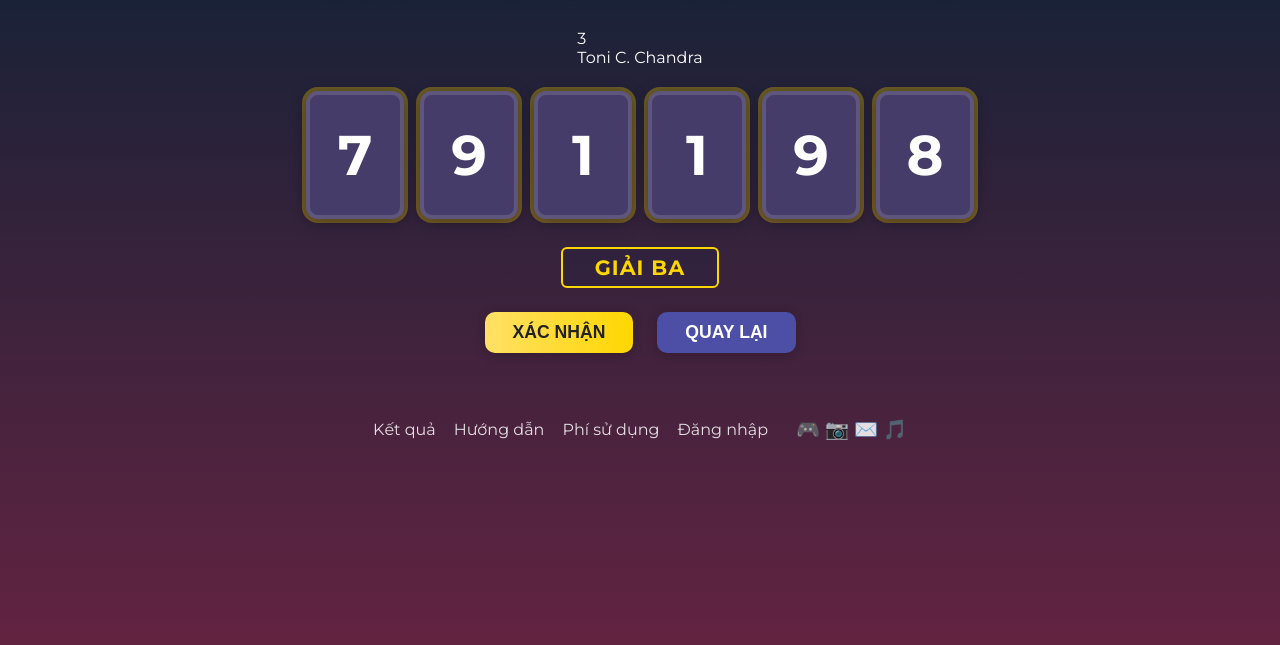
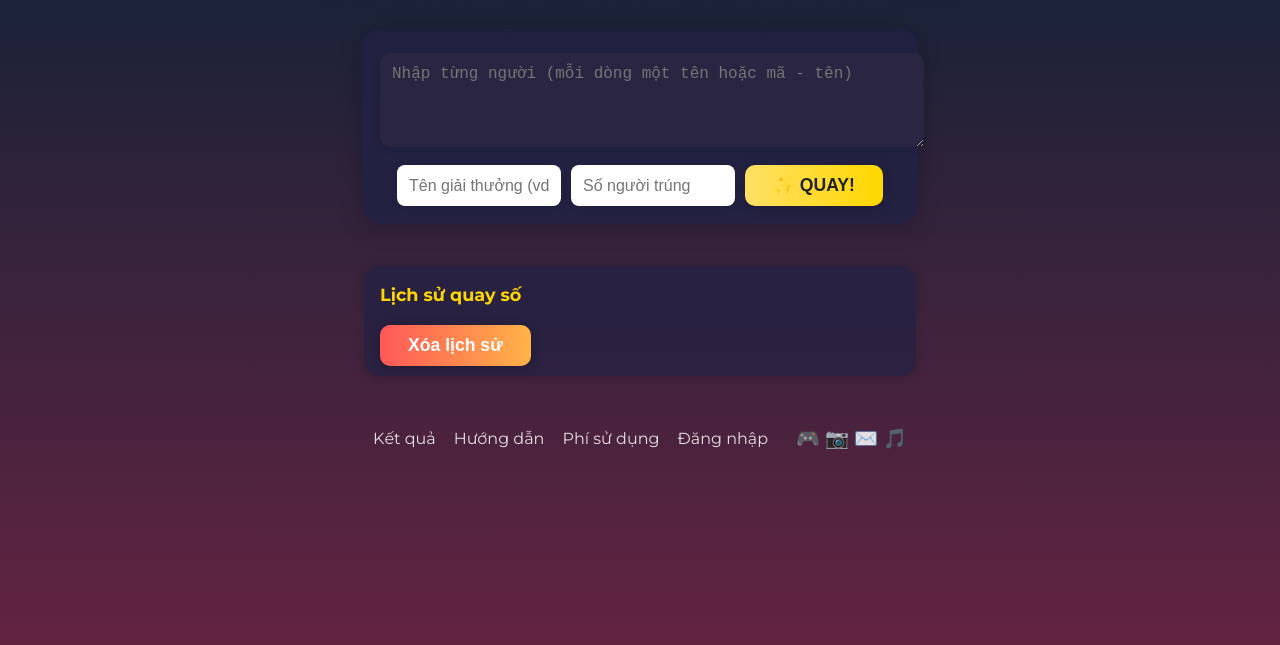
Before and after one commit to tuan1321/VQMM, a plain HTML site: page index.html in a window 1280 px wide. Shown: the part 119-764 px from the top of the page. Drawn offline with nearby package versions, Linux system fonts and the light colour scheme.

Commit message:
Update index.html

```diff
--- a/index.html
+++ b/index.html
@@ -10,22 +10,25 @@
 <body>
   <div class="main-container">
     <h1 class="lds-title">LUCKY DRAW SOFTWARE</h1>
-    <div class="prize-section">
-      <div class="medal">3</div>
-      <div class="winner-name">Toni C. Chandra</div>
+    <div class="draw-controls">
+      <textarea id="nameInput" class="input-names" placeholder="Nhập từng người (mỗi dòng một tên hoặc mã - tên)"></textarea>
+      <div class="draw-options">
+        <input type="text" id="prizeName" class="input-prize" placeholder="Tên giải thưởng (vd: Giải Nhất)">
+        <input type="number" id="winnerCount" class="input-count" placeholder="Số người trúng" min="1">
+        <button id="drawBtn" class="btn main-btn">✨ QUAY!</button>
+      </div>
     </div>
-    <div class="number-row">
-      <div class="number-box">7</div>
-      <div class="number-box">9</div>
-      <div class="number-box">1</div>
-      <div class="number-box">1</div>
-      <div class="number-box">9</div>
-      <div class="number-box">8</div>
+    <div class="number-row" id="numberRow" style="display:none;"></div>
+    <div class="prize-label" id="prizeLabel" style="display:none;"></div>
+    <div class="winner-popup hidden" id="winnerPopup"></div>
+    <div class="button-row" id="resultActions" style="display:none;">
+      <button class="btn confirm" id="confirmBtn">XÁC NHẬN</button>
+      <button class="btn retry" id="retryBtn">QUAY LẠI</button>
     </div>
-    <div class="prize-label">GIẢI BA</div>
-    <div class="button-row">
-      <button class="btn confirm">XÁC NHẬN</button>
-      <button class="btn retry">QUAY LẠI</button>
+    <div class="history-section">
+      <h2>Lịch sử quay số</h2>
+      <ul id="historyList"></ul>
+      <button class="btn clear-history" id="clearHistoryBtn">Xóa lịch sử</button>
     </div>
     <div class="footer-menu">
       <span>Kết quả</span>
```
